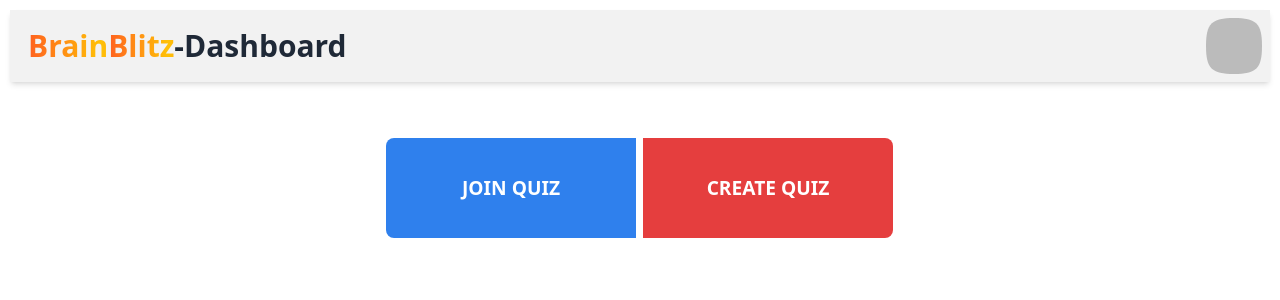
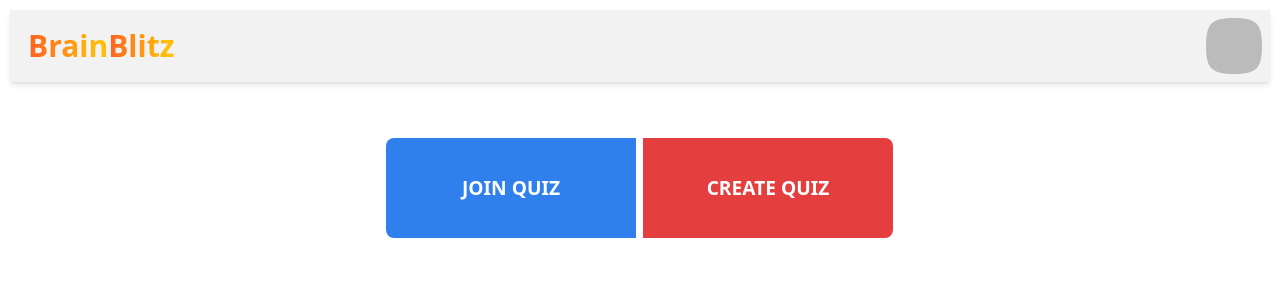
Before and after one commit to JeelRajodiya/brain-blitz, a Next.js app: page /Dashboard in a window 1280 px wide. Shown: the top 300 px of the page. Built offline with nearby package versions, Linux system fonts and the light colour scheme; no server answers; sample sign-in values are in the browser's storage.

Commit message:
"ae" reva didhu

```diff
--- a/pages/Layout.tsx
+++ b/pages/Layout.tsx
@@ -24,9 +24,9 @@ export default function Layout({ children, pageTitle }) {
 							<span className="animate-fire">Brain</span>
 							<span className="animate-fire">Blitz</span>
 						</h1>
-						<h1 className="text-3xl font-bold cursor-default">
+						{/* <h1 className="text-3xl font-bold cursor-default">
 							{"-" + pageTitle}
-						</h1>
+						</h1> */}
 					</div>
 				</div>
 				<div className="flex-none">
--- a/styles/global.css
+++ b/styles/global.css
@@ -101,3 +101,6 @@
 }
 
 /* ----------------- NEW QUIZ FORM --------------------- */
+.txtf{
+  font-size: x-large;
+}
```
